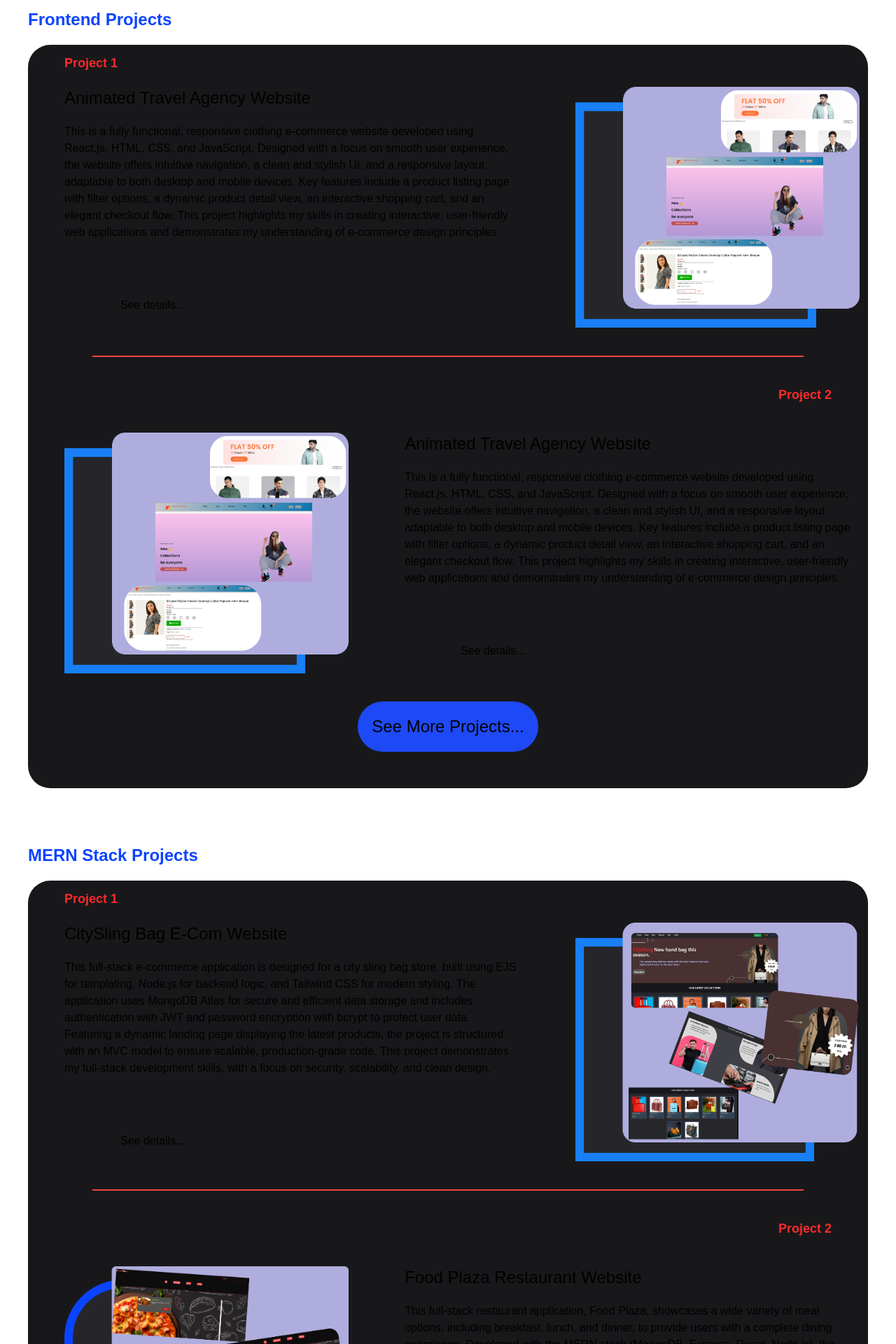
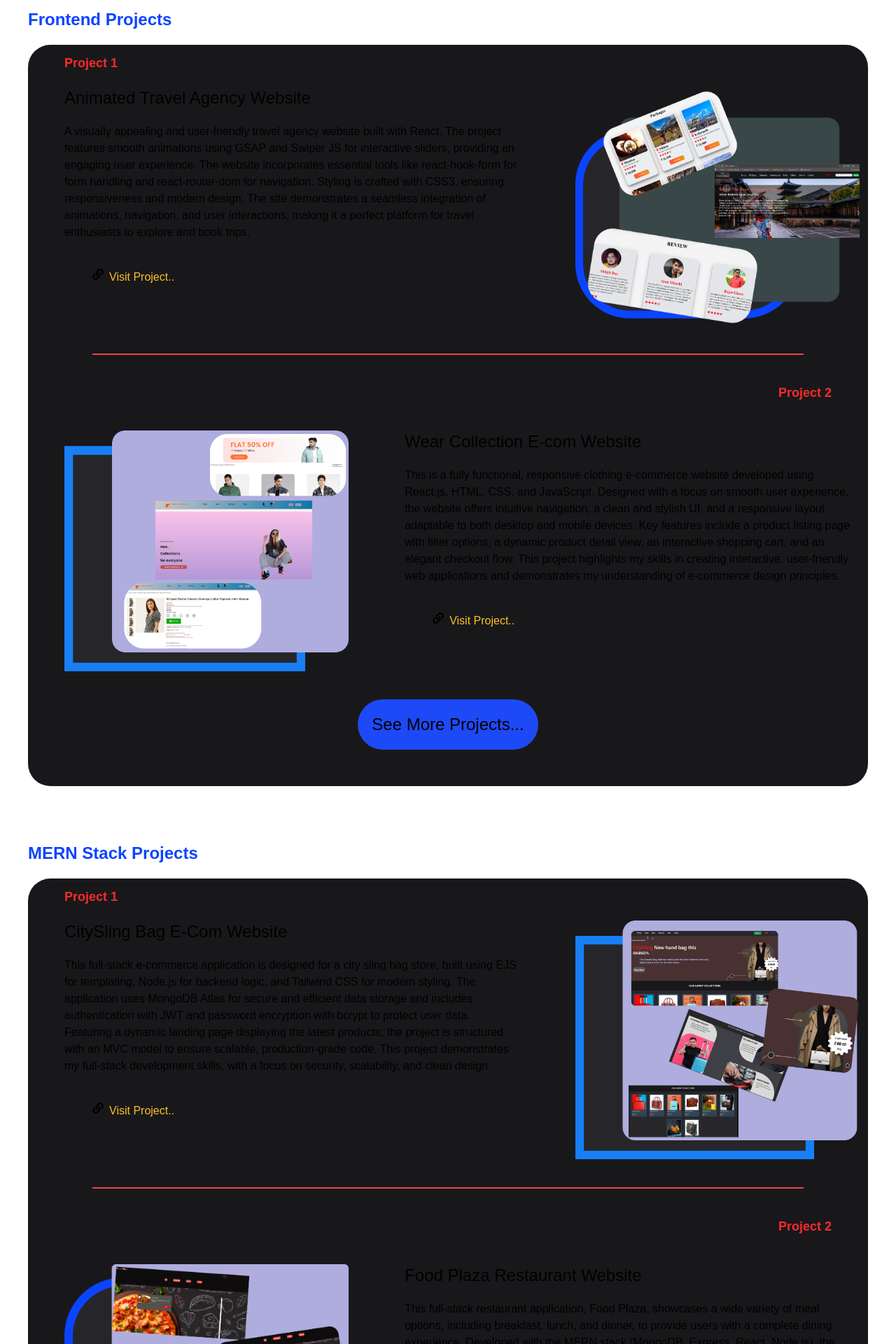
Before and after one commit to abhijit84842/Abhijit_Portfolio, a Next.js app: page / in a window 1280 px wide. Shown: the part 4900-6820 px from the top of the page at 70% size. Built offline with nearby package versions, Linux system fonts and the light colour scheme.

Commit message:
update all links

```diff
--- a/app/components/ProjectSection/FrontendProject.js
+++ b/app/components/ProjectSection/FrontendProject.js
@@ -1,4 +1,6 @@
-import React from 'react'
+import Link from "next/link";
+import React from "react";
+import { FaLink } from "react-icons/fa";
 
 const FrontendProject = () => {
   return (
@@ -16,26 +18,25 @@ const FrontendProject = () => {
               <h2 className="text-2xl">Animated Travel Agency Website</h2>
               <div className="mt-5">
                 <p>
-                This is a fully functional, responsive clothing e-commerce
-                website developed using React.js, HTML, CSS, and
-                JavaScript. Designed with a focus on smooth user
-                experience, the website offers intuitive navigation, a
-                clean and stylish UI, and a responsive layout adaptable to
-                both desktop and mobile devices. Key features include a
-                product listing page with filter options, a dynamic
-                product detail view, an interactive shopping cart, and an
-                elegant checkout flow. This project highlights my skills
-                in creating interactive, user-friendly web applications
-                and demonstrates my understanding of e-commerce design
-                principles.
+                  A visually appealing and user-friendly travel agency website
+                  built with React. The project features smooth animations using
+                  GSAP and Swiper JS for interactive sliders, providing an
+                  engaging user experience. The website incorporates essential
+                  tools like react-hook-form for form handling and
+                  react-router-dom for navigation. Styling is crafted with CSS3,
+                  ensuring responsiveness and modern design. The site
+                  demonstrates a seamless integration of animations, navigation,
+                  and user interactions, making it a perfect platform for travel
+                  enthusiasts to explore and book trips.
                 </p>
               </div>
-            <div className="mt-20 ml-20">
-              <p>See details...</p>
+              <div className="mt-10 ml-10 flex gap-2 ">
+              <FaLink />
+                <Link className="text-amber-400" href={""}>   Visit Project..</Link>
               </div>
             </div>
             <div className="right w-[50%]">
-            <img src="/Projects/wear.png" alt="loading.." />
+              <img src="/Projects/travelagency.png" alt="loading.." />
             </div>
           </div>
         </div>
@@ -50,25 +51,25 @@ const FrontendProject = () => {
               <img src="/Projects/wear.png" alt="loading.." />
             </div>
             <div className="left w-[80%] h-[20rem]">
-            <h2 className="text-2xl">Animated Travel Agency Website</h2>
+              <h2 className="text-2xl">Wear Collection E-com Website</h2>
               <div className="mt-5">
                 <p>
                   This is a fully functional, responsive clothing e-commerce
-                website developed using React.js, HTML, CSS, and
-                JavaScript. Designed with a focus on smooth user
-                experience, the website offers intuitive navigation, a
-                clean and stylish UI, and a responsive layout adaptable to
-                both desktop and mobile devices. Key features include a
-                product listing page with filter options, a dynamic
-                product detail view, an interactive shopping cart, and an
-                elegant checkout flow. This project highlights my skills
-                in creating interactive, user-friendly web applications
-                and demonstrates my understanding of e-commerce design
-                principles.
+                  website developed using React.js, HTML, CSS, and JavaScript.
+                  Designed with a focus on smooth user experience, the website
+                  offers intuitive navigation, a clean and stylish UI, and a
+                  responsive layout adaptable to both desktop and mobile
+                  devices. Key features include a product listing page with
+                  filter options, a dynamic product detail view, an interactive
+                  shopping cart, and an elegant checkout flow. This project
+                  highlights my skills in creating interactive, user-friendly
+                  web applications and demonstrates my understanding of
+                  e-commerce design principles.
                 </p>
               </div>
-            <div className="mt-20 ml-20">
-              <p>See details...</p>
+              <div className="mt-10 ml-10 flex gap-2 ">
+              <FaLink />
+                <Link className="text-amber-400" href={""}>   Visit Project..</Link>
               </div>
             </div>
           </div>
@@ -80,7 +81,7 @@ const FrontendProject = () => {
         </div>
       </div>
     </div>
-  )
-}
+  );
+};
 
-export default FrontendProject
+export default FrontendProject;
--- a/app/components/ProjectSection/MernStackProject.js
+++ b/app/components/ProjectSection/MernStackProject.js
@@ -1,4 +1,6 @@
+import Link from 'next/link';
 import React from 'react'
+import { FaLink } from "react-icons/fa";
 
 const MernStackProject = () => {
   return (
@@ -29,9 +31,10 @@ const MernStackProject = () => {
                 with a focus on security, scalability, and clean design.
               </p>
             </div>
-            <div className="mt-20 ml-20">
-              <p>See details...</p>
-            </div>
+            <div className="mt-10 ml-10 flex gap-2 ">
+              <FaLink />
+                <Link className="text-amber-400" href={""}>   Visit Project..</Link>
+              </div>
           </div>
           <div className="right w-[50%]">
             <img src="/Projects/citysling.png" alt="loading.." />
@@ -66,9 +69,10 @@ const MernStackProject = () => {
                 applications with an emphasis on security and performance.
               </p>
             </div>
-            <div className="mt-20 ml-20">
-              <p>See details...</p>
-            </div>
+            <div className="mt-10 ml-10 flex gap-2 ">
+              <FaLink />
+                <Link className="text-amber-400" href={""}>   Visit Project..</Link>
+              </div>
           </div>
         </div>
       </div>
--- a/app/components/ProjectSection/UiUx.js
+++ b/app/components/ProjectSection/UiUx.js
@@ -1,5 +1,6 @@
 import React from "react";
-
+import { FaLink } from "react-icons/fa";
+import Link from "next/link";
 const UiUx = () => {
   return (
     <div className="uiux  mx-10 my-20">
@@ -28,8 +29,9 @@ const UiUx = () => {
                   digital branding.
                 </p>
               </div>
-              <div className="mt-20 ml-20">
-                <p>See details...</p>
+              <div className="mt-10 ml-10 flex gap-2 ">
+              <FaLink />
+                <Link className="text-amber-400" href={""}>See Details..</Link>
               </div>
             </div>
             <div className="right w-[50%]">
@@ -63,8 +65,9 @@ const UiUx = () => {
                   visual hierarchy, and branding.
                 </p>
               </div>
-              <div className="mt-20 ml-20">
-                <p>See details...</p>
+              <div className="mt-10 ml-10 flex gap-2 ">
+              <FaLink />
+                <Link className="text-amber-400" href={""}>See Details..</Link>
               </div>
             </div>
           </div>
```
Also changed, not shown: package.json (+5 -4 lines), public/Projects/travelagency.png (added), 1 other file (tests, documents, lock files or other folders). Lines whose indentation alone changed are shown as unchanged.
